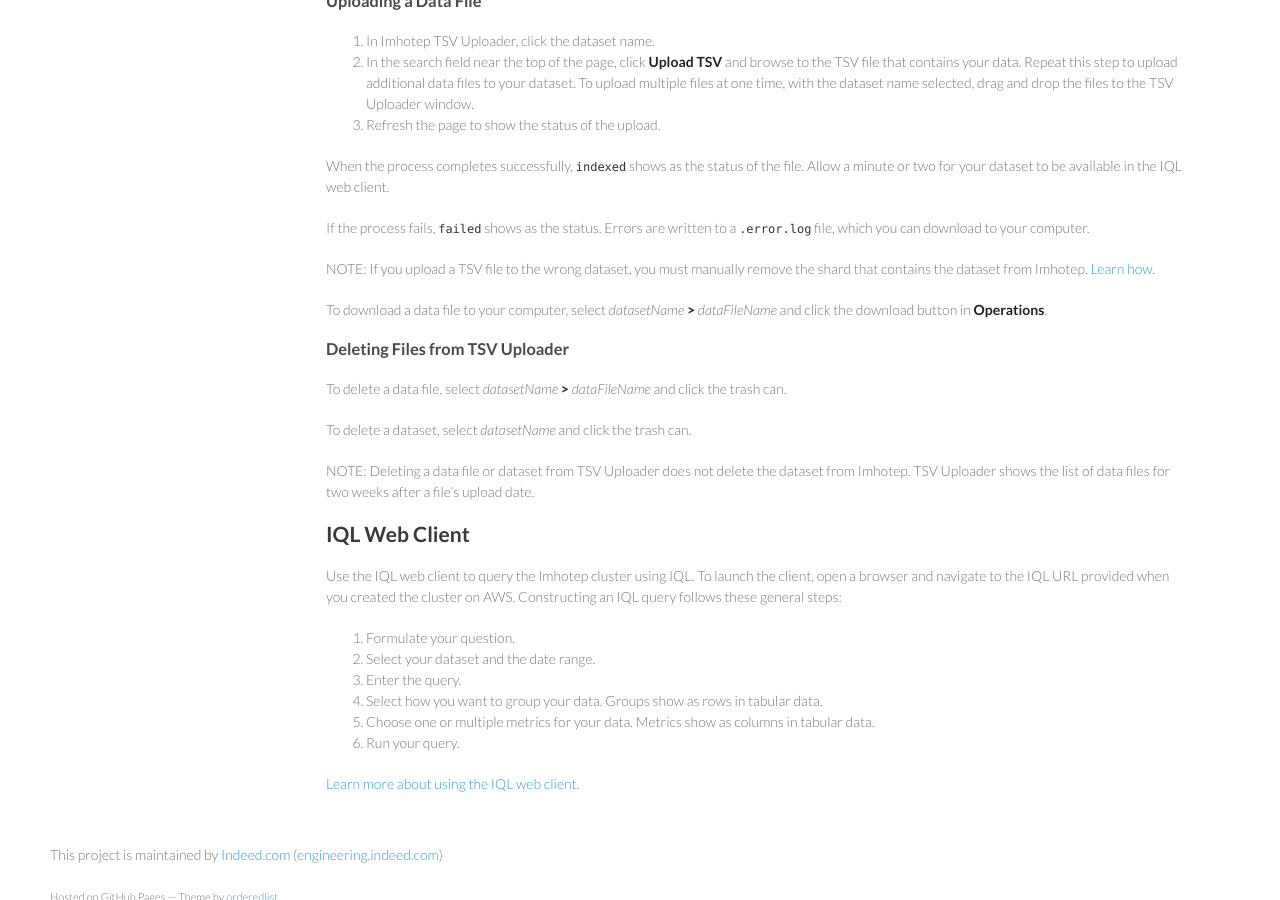
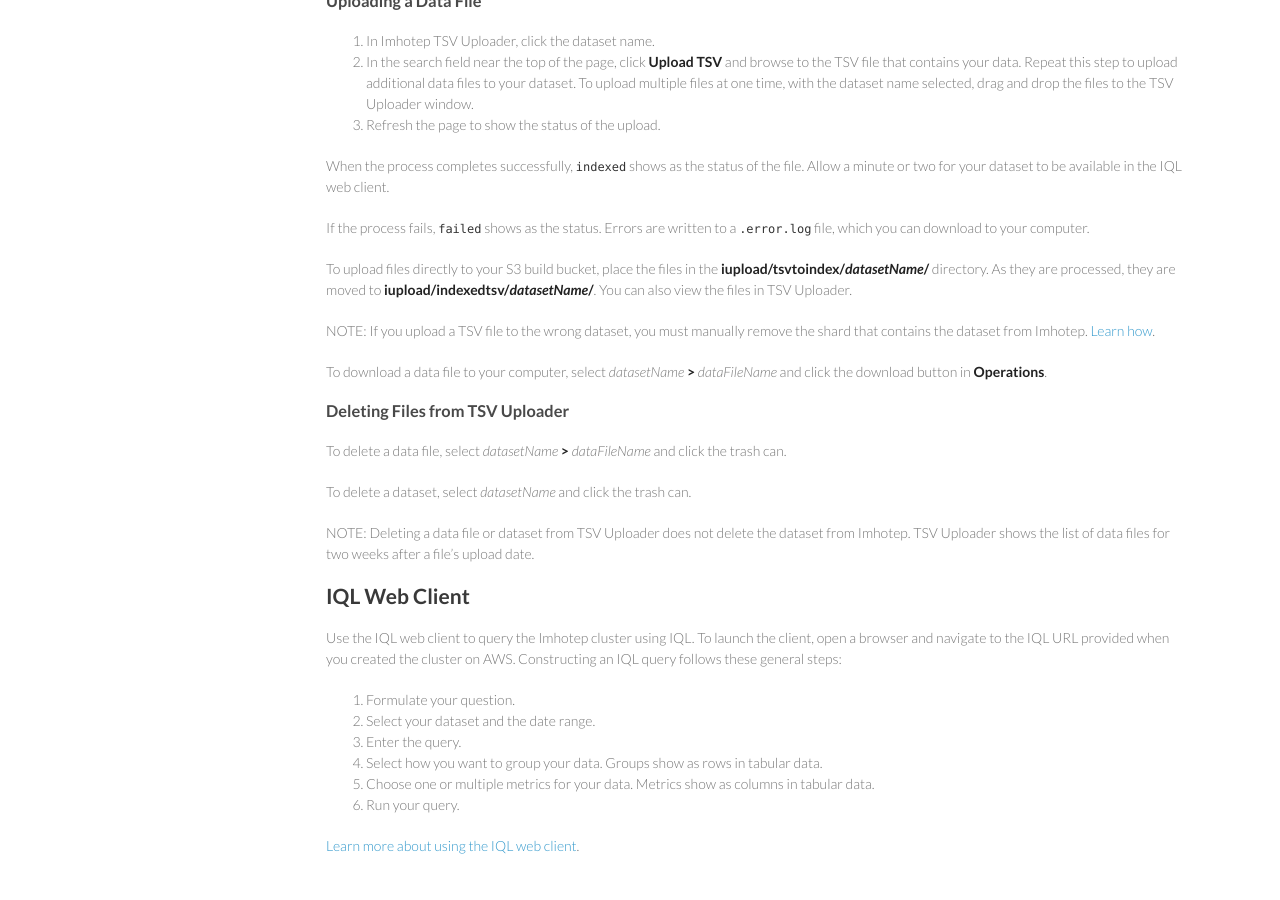
Before and after one commit to indeedeng/imhotep, a Jekyll site: the page built from docs/quick-start.md, in a window 1280 px wide and 900 px high, scrolled down 2211 px. Built offline with Jekyll 4.4.1, drawn with Linux system fonts in a browser that asks for light colours; Markdown is read by kramdown in place of the engine named in the settings.

Commit message:
uploading files directly to S3

```diff
--- a/docs/quick-start.md
+++ b/docs/quick-start.md
@@ -108,6 +108,8 @@
 
 If the process fails, `failed` shows as the status. Errors are written to a `.error.log` file, which you can download to your computer.
 
+To upload files directly to your S3 build bucket, place the files in the **iupload/tsvtoindex/*datasetName*/** directory. As they are processed, they are moved to **iupload/indexedtsv/*datasetName*/**. You can also view the files in TSV Uploader.
+
 NOTE: If you upload a TSV file to the wrong dataset, you must manually remove the shard that contains the dataset from Imhotep. [Learn how]({{ site.baseurl }}/docs/troubleshooting).
 
 To download a data file to your computer, select *datasetName* **>** *dataFileName* and click the download button in **Operations**.
```
